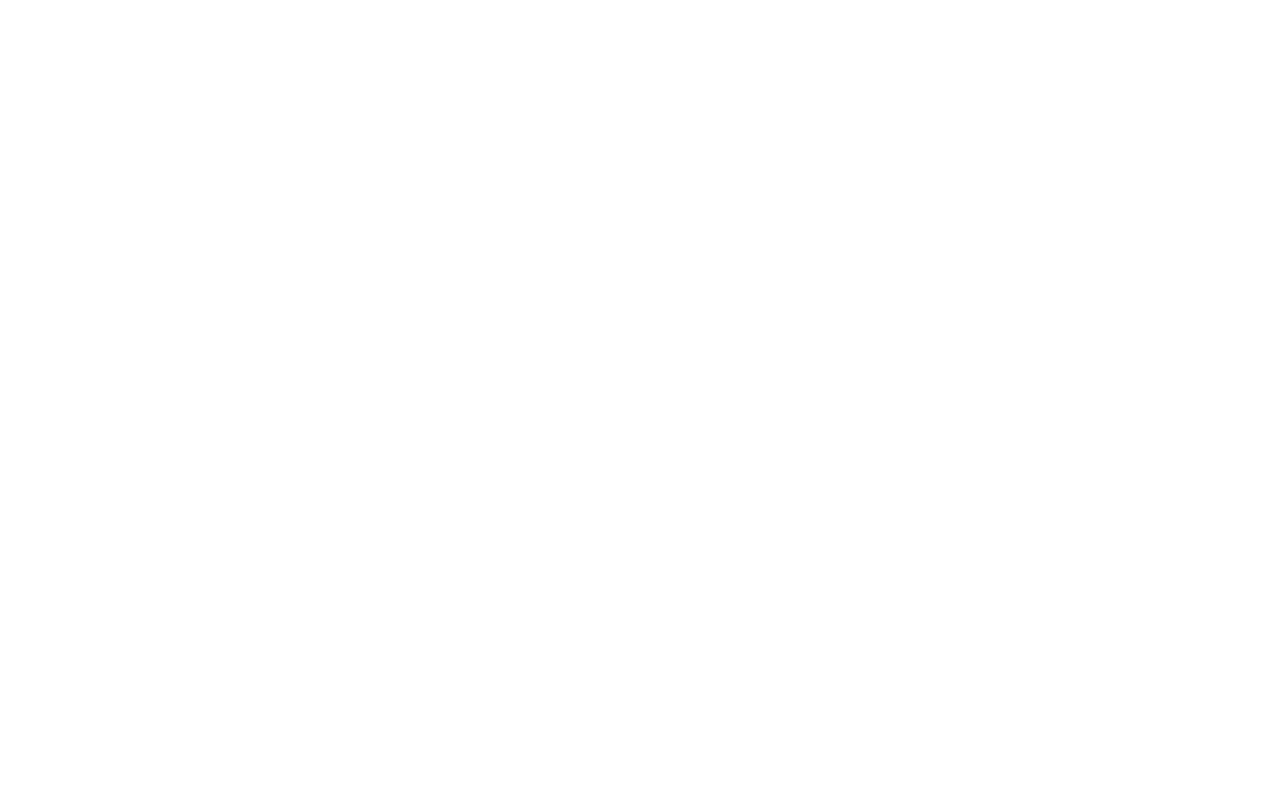
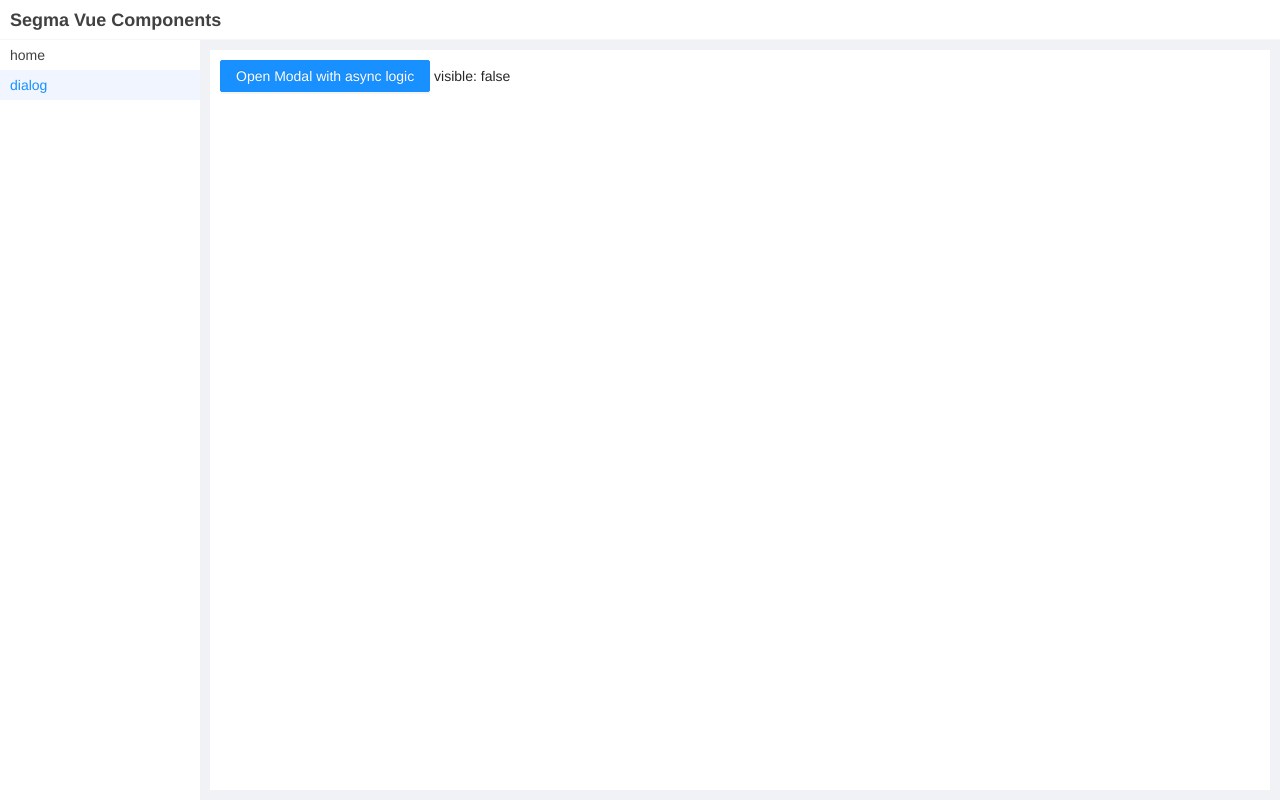
Before and after one commit to RanSatious/vue3-components, a Vue app: page /dialog in a window 1280 px wide. Before the commit this address had no page. Built offline with nearby package versions, Linux system fonts and the light colour scheme.

Commit message:
feat: add dialog page

```diff
--- a/src/assets/css/page.less
+++ b/src/assets/css/page.less
@@ -1,4 +1,6 @@
 @color-font: rgba(0, 0, 0, 0.75);
+@color-primary: #1890ff;
+@color-primary-hover: #f0f5ff;
 
 a {
     color: @color-font;
--- a/src/layouts/Default.vue
+++ b/src/layouts/Default.vue
@@ -6,7 +6,7 @@
         </a-layout-header>
         <a-layout>
             <a-layout-sider>
-                slider
+                <nav-menu></nav-menu>
             </a-layout-sider>
             <a-layout-content>
                 <div class="content">
@@ -17,8 +17,12 @@
     </a-layout>
 </template>
 <script>
+import NavMenu from './Menu.vue';
 export default {
     name: 'DefaultLayout',
+    components: {
+        NavMenu,
+    },
 };
 </script>
 <style lang="less" scoped>
@@ -40,8 +44,6 @@
 
 .ant-layout-sider {
     background-color: #fff;
-    padding: 10px;
-    border-right: 1px solid #f7f7f7;
 }
 
 .ant-layout-content {
--- /dev/null
+++ b/src/layouts/Menu.vue
@@ -0,0 +1,44 @@
+<template>
+    <ul class="nav-list">
+        <li v-for="item in routes"
+            :key="item.name">
+            <router-link :to="{name: item.name}">
+                {{item.name}}
+            </router-link>
+        </li>
+    </ul>
+</template>
+<script>
+import { useRouter } from 'vue-router';
+export default {
+    name: 'NavMenu',
+    setup() {
+        const router = useRouter();
+        const routes = router.getRoutes().filter(d => d.meta.page);
+
+        return {
+            routes,
+        };
+    },
+};
+</script>
+<style lang="less" scoped>
+@import '../assets/css/page.less';
+
+.nav-list {
+    list-style: none;
+    margin: 0;
+    padding: 0;
+
+    a {
+        display: block;
+        padding: 4px 10px;
+
+        &.router-link-active,
+        &:hover {
+            color: @color-primary;
+            background: @color-primary-hover;
+        }
+    }
+}
+</style>
--- /dev/null
+++ b/src/mixins/dialog/index.js
@@ -0,0 +1,30 @@
+import { computed } from 'vue';
+
+export const getDialogProps = () => {
+    return {
+        // 标题
+        title: {
+            type: String,
+            default: '',
+        },
+        // 是否可见
+        visible: {
+            type: Boolean,
+            default: false,
+        },
+    };
+};
+export const useDialog = (props, context) => {
+    const localVisible = computed({
+        get() {
+            return props.visible;
+        },
+        set(val) {
+            context.emit('update:visible', val);
+        },
+    });
+
+    return {
+        localVisible,
+    };
+};
--- /dev/null
+++ b/src/mixins/index.js
@@ -0,0 +1,4 @@
+import useDialog from './dialog';
+import useDialogForm from './dialog-form';
+
+export { useDialog, useDialogForm };
--- a/src/plugins/ui.js
+++ b/src/plugins/ui.js
@@ -1,7 +1,8 @@
-import { Button, Layout } from 'ant-design-vue';
+import { Button, Modal, Layout } from 'ant-design-vue';
 import '../assets/css/page.less';
 
 export default app => {
     app.use(Button);
+    app.use(Modal);
     app.use(Layout);
 };
--- a/src/router/index.js
+++ b/src/router/index.js
@@ -11,6 +11,17 @@
                     path: '/',
                     name: 'home',
                     component: () => import('../views/Home.vue'),
+                    meta: {
+                        page: true,
+                    },
+                },
+                {
+                    path: '/dialog',
+                    name: 'dialog',
+                    component: () => import('../views/dialog/Index.vue'),
+                    meta: {
+                        page: true,
+                    },
                 },
             ],
         },
--- /dev/null
+++ b/src/views/dialog/Custom.vue
@@ -0,0 +1,26 @@
+<template>
+    <a-modal v-model:visible="localVisible"
+             :title="title"
+             @ok="localVisible = false">
+        custom dialog
+    </a-modal>
+</template>
+<script>
+import { reactive, toRef, watchEffect } from 'vue';
+import { getDialogProps, useDialog } from '../../mixins/dialog';
+export default {
+    name: 'CustomDialog',
+    props: {
+        ...getDialogProps(),
+    },
+    setup(props, context) {
+        const { localVisible } = useDialog(props, context);
+        return {
+            localVisible,
+        };
+    },
+};
+</script>
+<style lang="less" scoped>
+// todo
+</style>
--- /dev/null
+++ b/src/views/dialog/Index.vue
@@ -0,0 +1,38 @@
+<template>
+    <a-button type="primary"
+              @click="visible = !visible">
+        Open Modal with async logic
+    </a-button>
+    visible: {{visible}}
+    <dialog-custom v-model:visible="visible"
+                   title="title"></dialog-custom>
+</template>
+<script>
+import { ref } from 'vue';
+import DialogCustom from './Custom.vue';
+export default {
+    name: 'DialogPage',
+    components: {
+        DialogCustom,
+    },
+    setup() {
+        const visible = ref(false);
+        const loading = ref(false);
+
+        return {
+            visible,
+            loading,
+            handleOk() {
+                console.log('ok');
+                loading.value = true;
+                setTimeout(() => {
+                    loading.value = false;
+                }, 1000);
+            },
+        };
+    },
+};
+</script>
+<style lang="less" scoped>
+// todo
+</style>
```
Also changed, not shown: src/mixins/dialog-form/index.js (added).
